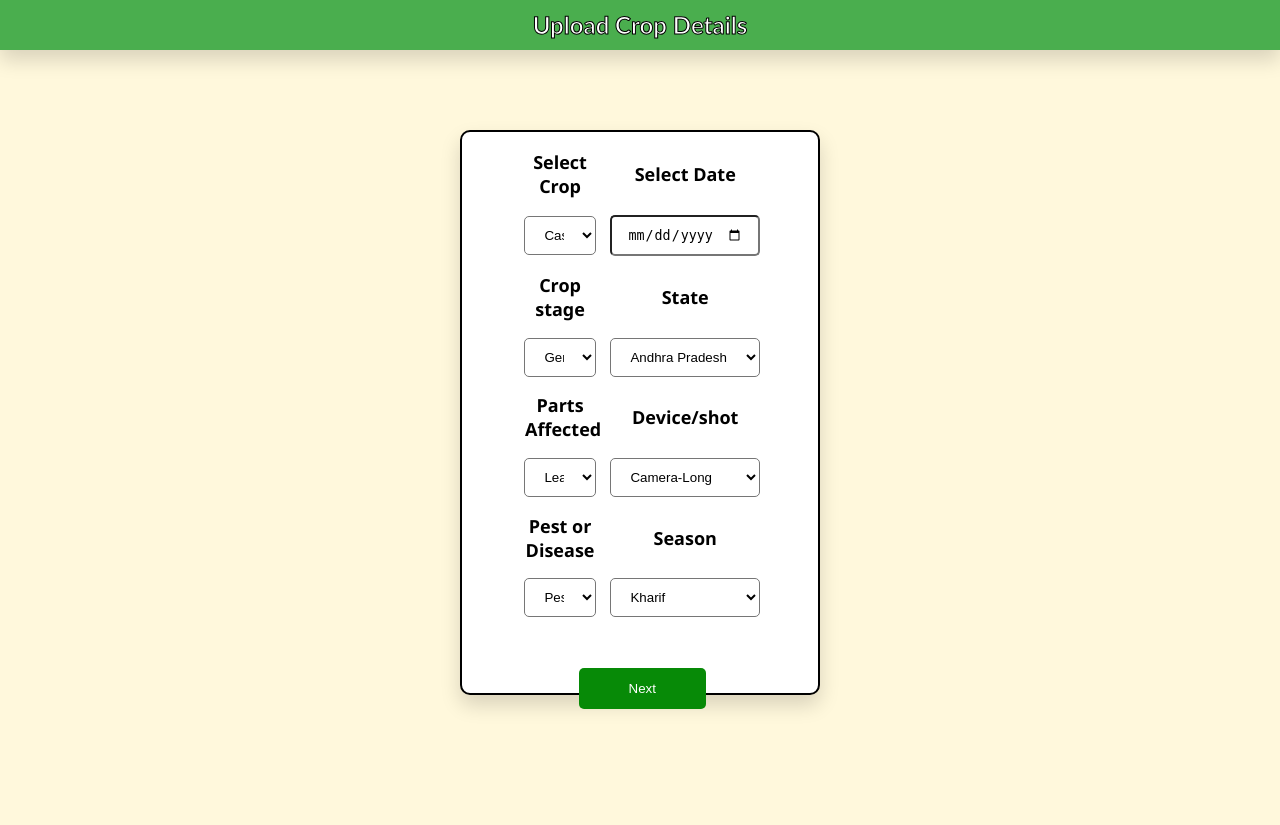
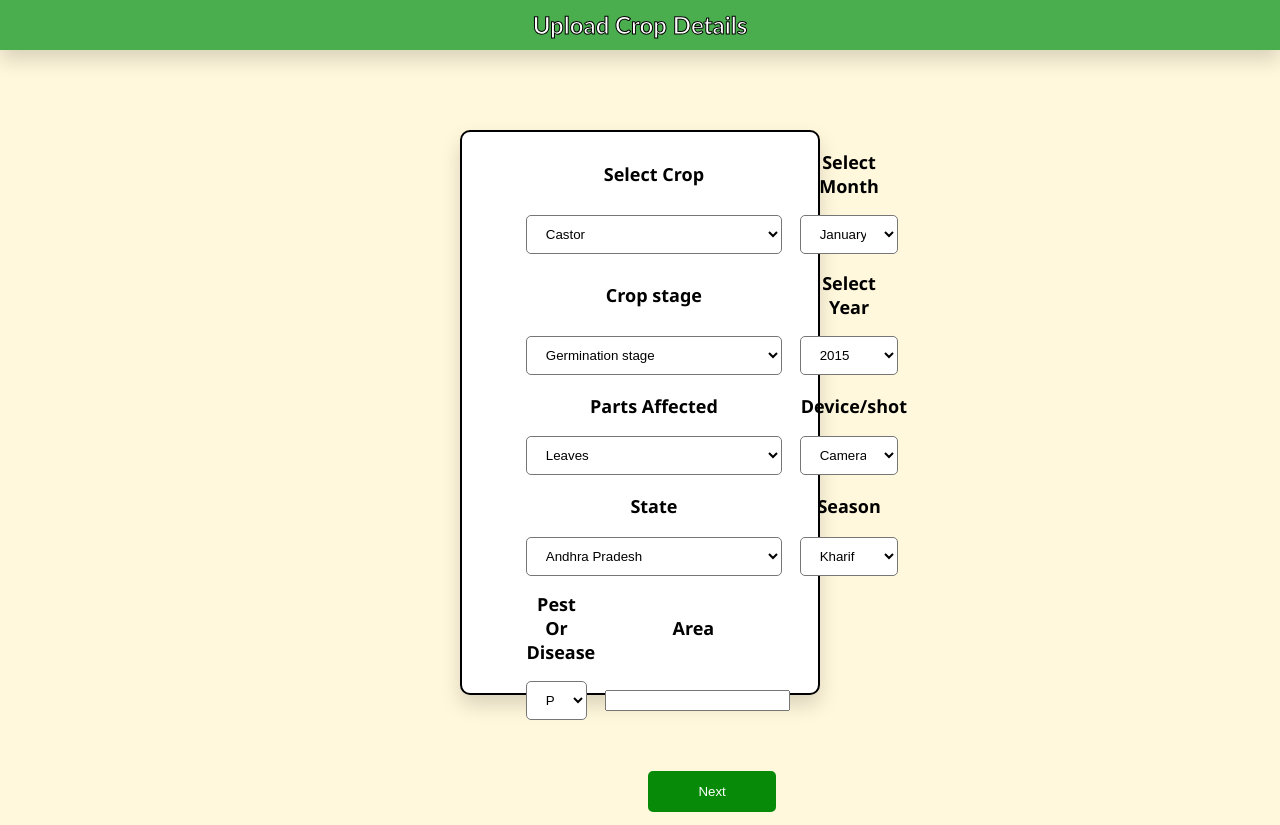
Before and after one commit to Satya-Sreekar/Image-repository, a PHP site: page /User.php in a window 1280 px wide. Before the commit the page ends 709 px from the top, so only its background shows below. Run offline with PHP 8.4, Linux system fonts and the light colour scheme; a user stored in the database is signed in; data comes from the database, SQL or seed files in the repository.

Commit message:
Features Added

```diff
--- a/User.php
+++ b/User.php
@@ -31,7 +31,7 @@
                             <h2>Select Crop<h2>
                         </td>
                         <td colspan="2" align="center">
-                            <h2>Select Date</h2>
+                            <h2>Select Month</h2>
                         </td>
                     </tr>
                     <tr>
@@ -54,7 +54,20 @@
                             ?>
                         </td>
                         <td>
-                            <input type="date" id="date" name="date">
+                        <select name="month" id="month">
+                            <option value="1">January</option>
+                            <option value="2">February</option>
+                            <option value="3">March</option>
+                            <option value="4">April</option>
+                            <option value="5">May</option>
+                            <option value="6">June</option>
+                            <option value="7">July</option>
+                            <option value="8">August</option>
+                            <option value="9">Septmember</option>
+                            <option value="10">October</option>
+                            <option value="11">November</option>
+                            <option value="12">December</option>
+                        </select>
                         </td>
                     </tr>
                     <tr>
@@ -65,7 +78,7 @@
                         </td>
                         <td colspan="2" align="center">
                             <h2>
-                                State
+                                Select Year
                             </h2>
                         </td>
                     </tr>
@@ -83,38 +96,27 @@
                                     <option value="Harvesting">Harvesting stage</option>
                             </select>
                         </td>
-                        <td colspan="2" align="center">
-                            <select id="state" name="state">
-                                    <option value="Andhra Pradesh">Andhra Pradesh</option>
-                                    <option value="Arunachal Pradesh">Arunachal Pradesh</option>
-                                    <option value="Assam">Assam</option>
-                                    <option value="Bihar">Bihar</option>
-                                    <option value="Chattisgarh">Chattisgarh</option>
-                                    <option value="Goa">Goa</option>
-                                    <option value="Gujarat">Gujarat</option>
-                                    <option value="Haryana">Haryana</option>
-                                    <option value="Himachal Pradesh">Himachal Pradesh</option>
-                                    <option value="Jharkhand">Jharkhand</option>
-                                    <option value="Karnataka">Karnataka</option>
-                                    <option value="Kerala">Kerala</option>
-                                    <option value="Madhya Pradesh">Madhya Pradesh</option>
-                                    <option value="Maharashtra">Maharashtra</option>
-                                    <option value="Manipur">Manipur</option>
-                                    <option value="Meghalaya">Meghalaya</option>
-                                    <option value="Mizoram">Mizoram</option>
-                                    <option value="Nagaland">Nagaland</option>
-                                    <option value="Odisha">Odisha</option>
-                                    <option value="Punjab">Punjab</option>
-                                    <option value="Rajasthan">Rajasthan</option>
-                                    <option value="Sikkim">Sikkim</option>
-                                    <option value="Tamil Nadu">Tamil Nadu</option>
-                                    <option value="Telangana">Telangana</option>
-                                    <option value="Tripura">Tripura</option>
-                                    <option value="Uttarakhand">Uttarakhand</option>
-                                    <option value="Uttar Pradesh">Uttar Pradesh</option>
-                                    <option value="West Bengal">West Bengal</option>
+                        <td>
+                            <select name="year" id="year">
+                                <option value="2015">2015</option>
+                                <option value="2016">2016</option>
+                                <option value="2017">2017</option>
+                                <option value="2018">2018</option>
+                                <option value="2019">2019</option>
+                                <option value="2020">2020</option>
+                                <option value="2021">2021</option>
+                                <option value="2022">2022</option>
+                                <option value="2023">2023</option>
+                                <option value="2024">2024</option>
+                                <option value="2025">2025</option>
+                                <option value="2026">2026</option>
+                                <option value="2027">2027</option>
+                                <option value="2028">2028</option>
+                                <option value="2029">2029</option>
+                                <option value="2030">2030</option>
                             </select>
                         </td>
+
                     </tr>
                     <tr>
                         <td colspan="2" align="center">
@@ -152,7 +154,7 @@
                     <tr>
                         <td colspan="2" align="center">
                             <h3>
-                                Pest or Disease
+                                State
                             </h3>
                         </td>
                         <td colspan="2" align="center">
@@ -162,14 +164,38 @@
                         </td>
                     </tr>
                     <tr>
-                        <td colspan="2" align="center">
-                            <select id="pord" name="pord">
-                            <option value='pest'>Pest</option>
-                            <option value='diease'>Disease</option>
-                            <option value='NE'>Natural Enemy</option>
-                            <option value='Healthy'>Healthy</option>
-                        </td>
-                        <td colspan="2" align="cetner">
+                    <td colspan="2" align="center">
+                            <select id="state" name="state">
+                                    <option value="Andhra Pradesh">Andhra Pradesh</option>
+                                    <option value="Arunachal Pradesh">Arunachal Pradesh</option>
+                                    <option value="Assam">Assam</option>
+                                    <option value="Bihar">Bihar</option>
+                                    <option value="Chattisgarh">Chattisgarh</option>
+                                    <option value="Goa">Goa</option>
+                                    <option value="Gujarat">Gujarat</option>
+                                    <option value="Haryana">Haryana</option>
+                                    <option value="Himachal Pradesh">Himachal Pradesh</option>
+                                    <option value="Jharkhand">Jharkhand</option>
+                                    <option value="Karnataka">Karnataka</option>
+                                    <option value="Kerala">Kerala</option>
+                                    <option value="Madhya Pradesh">Madhya Pradesh</option>
+                                    <option value="Maharashtra">Maharashtra</option>
+                                    <option value="Manipur">Manipur</option>
+                                    <option value="Meghalaya">Meghalaya</option>
+                                    <option value="Mizoram">Mizoram</option>
+                                    <option value="Nagaland">Nagaland</option>
+                                    <option value="Odisha">Odisha</option>
+                                    <option value="Punjab">Punjab</option>
+                                    <option value="Rajasthan">Rajasthan</option>
+                                    <option value="Sikkim">Sikkim</option>
+                                    <option value="Tamil Nadu">Tamil Nadu</option>
+                                    <option value="Telangana">Telangana</option>
+                                    <option value="Tripura">Tripura</option>
+                                    <option value="Uttarakhand">Uttarakhand</option>
+                                    <option value="Uttar Pradesh">Uttar Pradesh</option>
+                                    <option value="West Bengal">West Bengal</option>
+                            </select>
+                        </td><td colspan="2" align="cetner">
                             <select id="season" name="season" class="pageElement">
                                     <option value="Kharif">Kharif</option>
                                     <option value="Rabi">Rabi</option>
@@ -177,7 +203,31 @@
                             </select>
                         </td>
                     </tr>
-
+                    <tr>
+                        <td>
+                            <h3>
+                                Pest Or Disease
+                            </h3>
+                        </td>
+                        <td>
+                            <h3>
+                                Area
+                            </h3>
+                        </td>
+                    </tr>
+                    <tr>
+                        <td>
+                            <select name="pord" id="pord">
+                                <option value="pest">Pest</option>
+                                <option value="disease">Disease</option>
+                                <option value="NE">Natural Enemy</option>
+                                <option value="healthy">Healthy</option>
+                            </select>
+                        </td>
+                        <td>
+                            <input type="Text" name="Area" id="Area">
+                        </td>
+                    </tr>
                     <tr>
                         <td align="center" colspan="4">
                             <input type="submit" value="Next">
```
